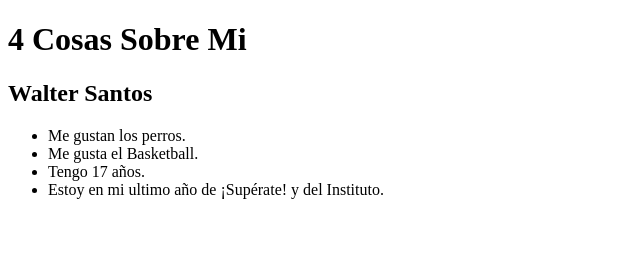
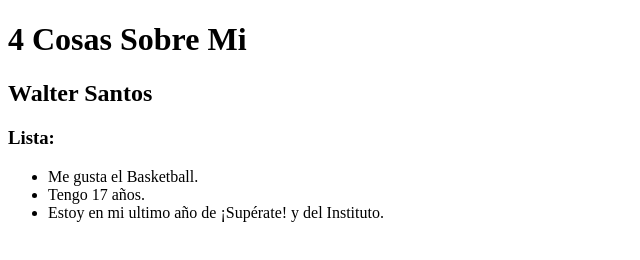
Before and after one commit to walt0926/WalterSantos, a plain HTML site: page Practice 0/index.html in a window 1280 px wide. Shown: the whole page, without its empty margins (0-640 px from the left). Drawn offline with Linux system fonts and the light colour scheme.

Commit message:
Update index.html

```diff
--- a/Practice 0/index.html
+++ b/Practice 0/index.html
@@ -8,9 +8,9 @@
 <body>
     <h1>4 Cosas Sobre Mi</h1>
     <h2>Walter Santos</h2>
+    <h3>Lista:</h3>
 
     <ul>
-        <li>Me gustan los perros.</li>
         <li>Me gusta el Basketball.</li>
         <li>Tengo 17 años.</li>
         <li>Estoy en mi ultimo año de ¡Supérate! y del Instituto.</li>
```
